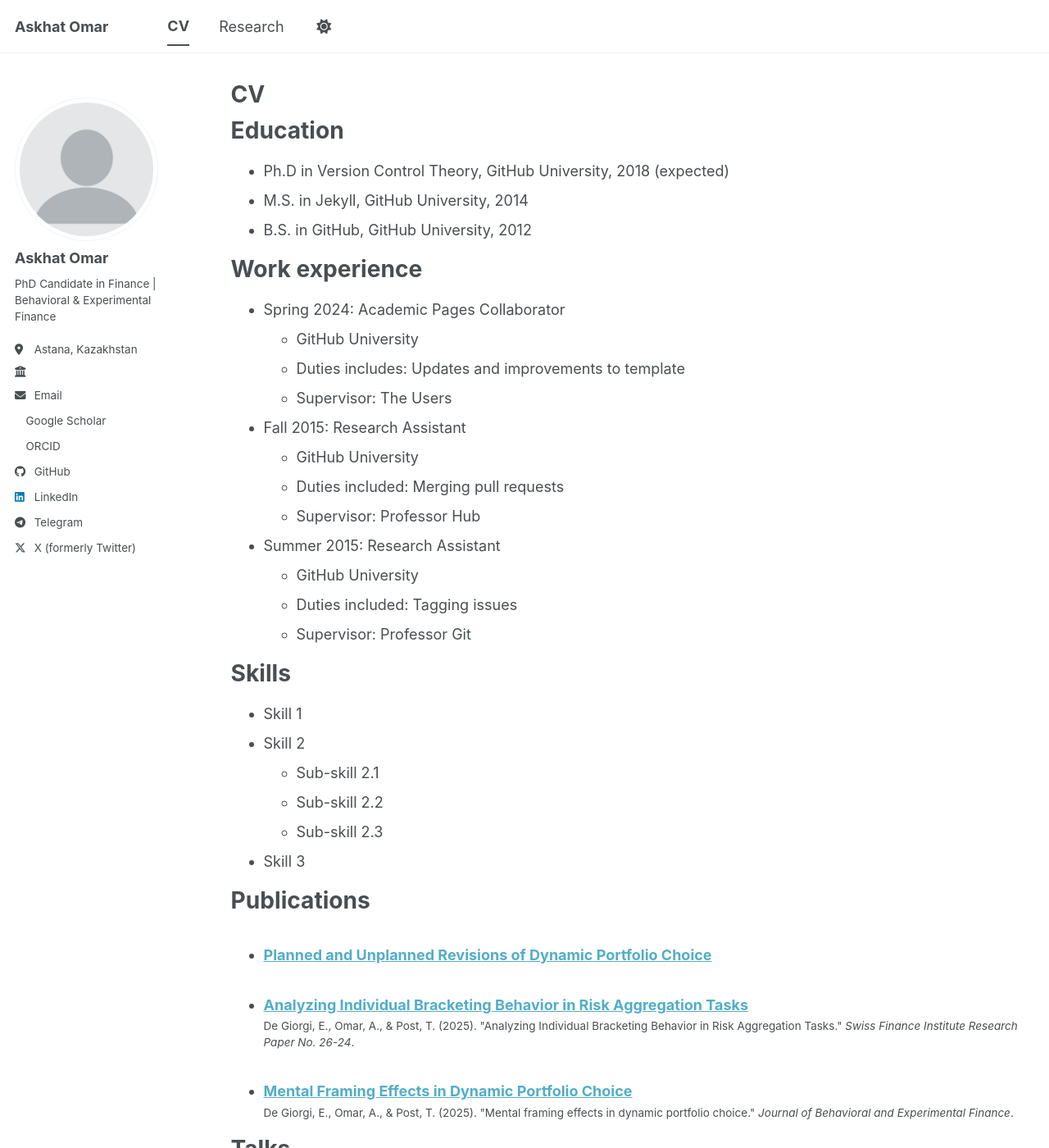
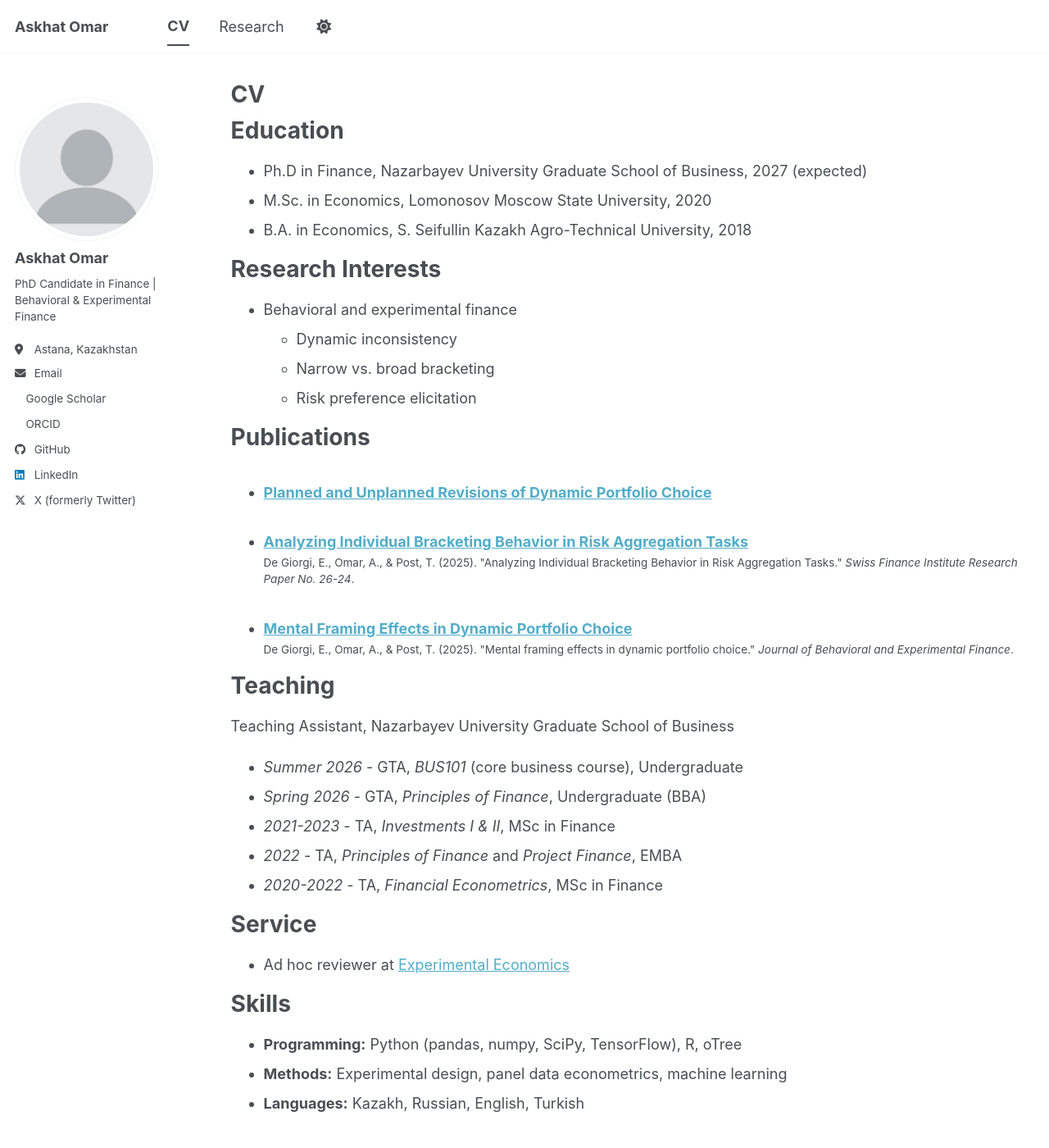
Before and after one commit to askhat-omar/askhat-omar.github.io, a Jekyll site: the page built from _pages/cv.md, in a window 1280 px wide and 1400 px high. Shown: the whole window at 82% size. Built offline with Jekyll 4.4.1, drawn with Linux system fonts in a browser that asks for light colours; a style sheet for code colours, icons or effects is not loaded; some of the changed text lies outside the part shown.

Commit message:
Editing the CV

```diff
--- a/_config.yml
+++ b/_config.yml
@@ -28,7 +28,7 @@ author:
   pronouns         : # example: "she/her"
   bio              : "PhD Candidate in Finance | Behavioral & Experimental Finance"
   location         : "Astana, Kazakhstan"
-  employer         : ""
+  employer         : # Employer
   uri              : # URL
   email            : "askhat.omar@nu.edu.kz"
 
@@ -72,7 +72,7 @@ author:
   pinterest        : # Username
   soundcloud       : # Username
   steam            : # Username
-  telegram         : "askhat_omar"
+  telegram         : # Username
   tumblr           : # Username
   twitter          : "askhat_omar"
   vine             : # Username
--- a/_pages/cv.md
+++ b/_pages/cv.md
@@ -11,10 +11,18 @@ redirect_from:
 
 Education
 ======
-* Ph.D in Version Control Theory, GitHub University, 2018 (expected)
-* M.S. in Jekyll, GitHub University, 2014
-* B.S. in GitHub, GitHub University, 2012
+* Ph.D in Finance, Nazarbayev University Graduate School of Business, 2027 (expected)
+* M.Sc. in Economics, Lomonosov Moscow State University, 2020
+* B.A. in Economics, S. Seifullin Kazakh Agro-Technical University, 2018
 
+Research Interests
+===
+* Behavioral and experimental finance
+  * Dynamic inconsistency
+  * Narrow vs. broad bracketing
+  * Risk preference elicitation
+
+{% comment %}
 Work experience
 ======
 * Spring 2024: Academic Pages Collaborator
@@ -31,15 +39,7 @@ Work experience
   * GitHub University
   * Duties included: Tagging issues
   * Supervisor: Professor Git
-
-Skills
-======
-* Skill 1
-* Skill 2
-  * Sub-skill 2.1
-  * Sub-skill 2.2
-  * Sub-skill 2.3
-* Skill 3
+{% endcomment %}
 
 Publications
 ======
@@ -47,18 +47,29 @@ Publications
     {% include archive-single-cv.html %}
   {% endfor %}</ul>
 
+{% comment %}
 Talks
 ======
   <ul>{% for post in site.talks reversed %}
     {% include archive-single-talk-cv.html  %}
   {% endfor %}</ul>
+{% endcomment %}
 
 Teaching
 ======
-  <ul>{% for post in site.teaching reversed %}
-    {% include archive-single-cv.html %}
-  {% endfor %}</ul>
+Teaching Assistant, Nazarbayev University Graduate School of Business
+* *Summer 2026* - GTA, *BUS101* (core business course), Undergraduate
+* *Spring 2026* - GTA, *Principles of Finance*, Undergraduate (BBA)
+* *2021-2023* - TA, *Investments I & II*, MSc in Finance
+* *2022* - TA, *Principles of Finance* and *Project Finance*, EMBA
+* *2020-2022* - TA, *Financial Econometrics*, MSc in Finance
 
-Service and leadership
+Service
 ======
-* Currently signed in to 43 different slack teams
+* Ad hoc reviewer at [Experimental Economics](https://www.cambridge.org/core/journals/experimental-economics)
+
+Skills
+======
+* **Programming:** Python (pandas, numpy, SciPy, TensorFlow), R, oTree
+* **Methods:** Experimental design, panel data econometrics, machine learning
+* **Languages:** Kazakh, Russian, English, Turkish
```
